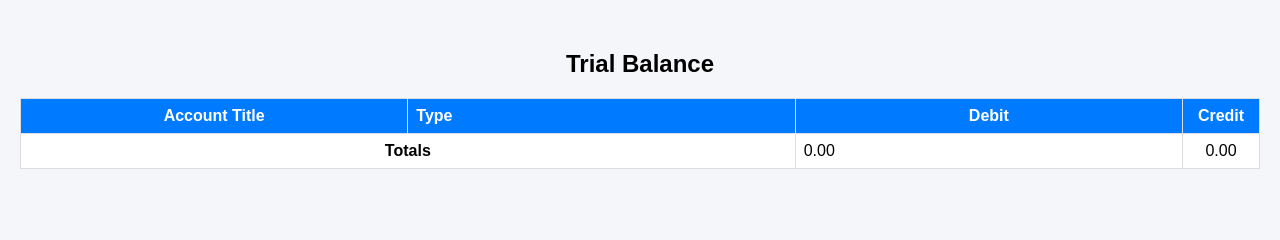
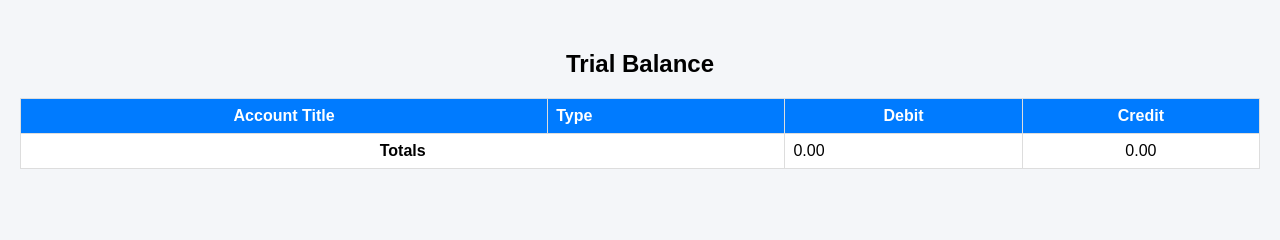
Before and after one commit to glax1er/GitHub-Test, a PHP site: page / in a window 1280 px wide. Shown: the part 508-748 px from the top of the page. Run offline with PHP 8.4, Linux system fonts and the light colour scheme; data that the repository does not hold is empty.

Commit message:
adjusting width

```diff
--- a/main/index.php
+++ b/main/index.php
@@ -213,10 +213,10 @@
 <table id="trialBalanceTable">
   <thead>
     <tr>
-      <th>Account Title</th>
-      <th>Type</th>
-      <th>Debit</th>
-      <th>Credit</th>
+      <th style="width:35%; text-align: center">Account Title</th>
+      <th style="width:15%">Type</th>
+      <th style="width:15%">Debit</th>
+      <th style="width:15%">Credit</th>
     </tr>
   </thead>
   <tbody id="trialBalanceBody"></tbody>
```
